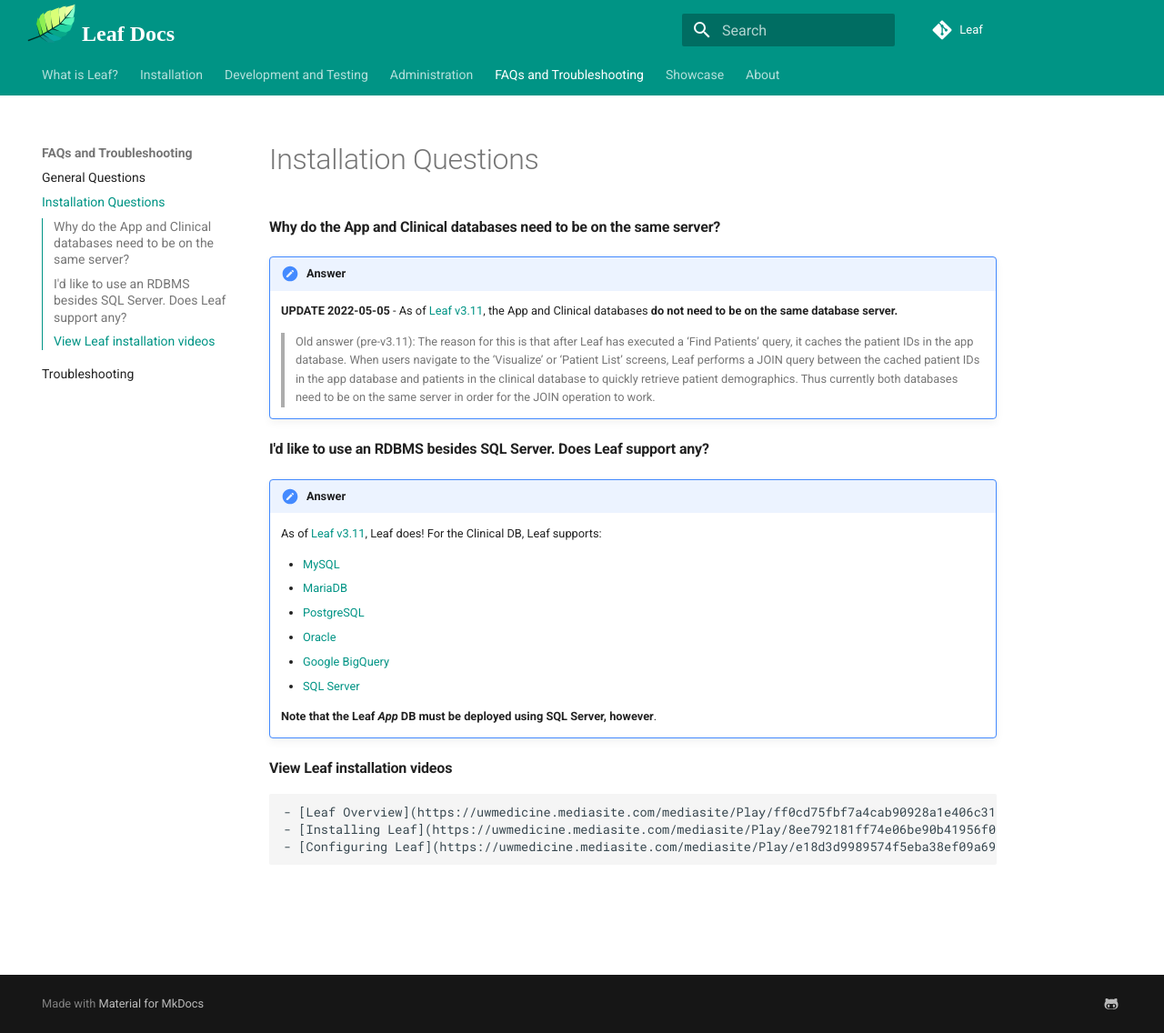
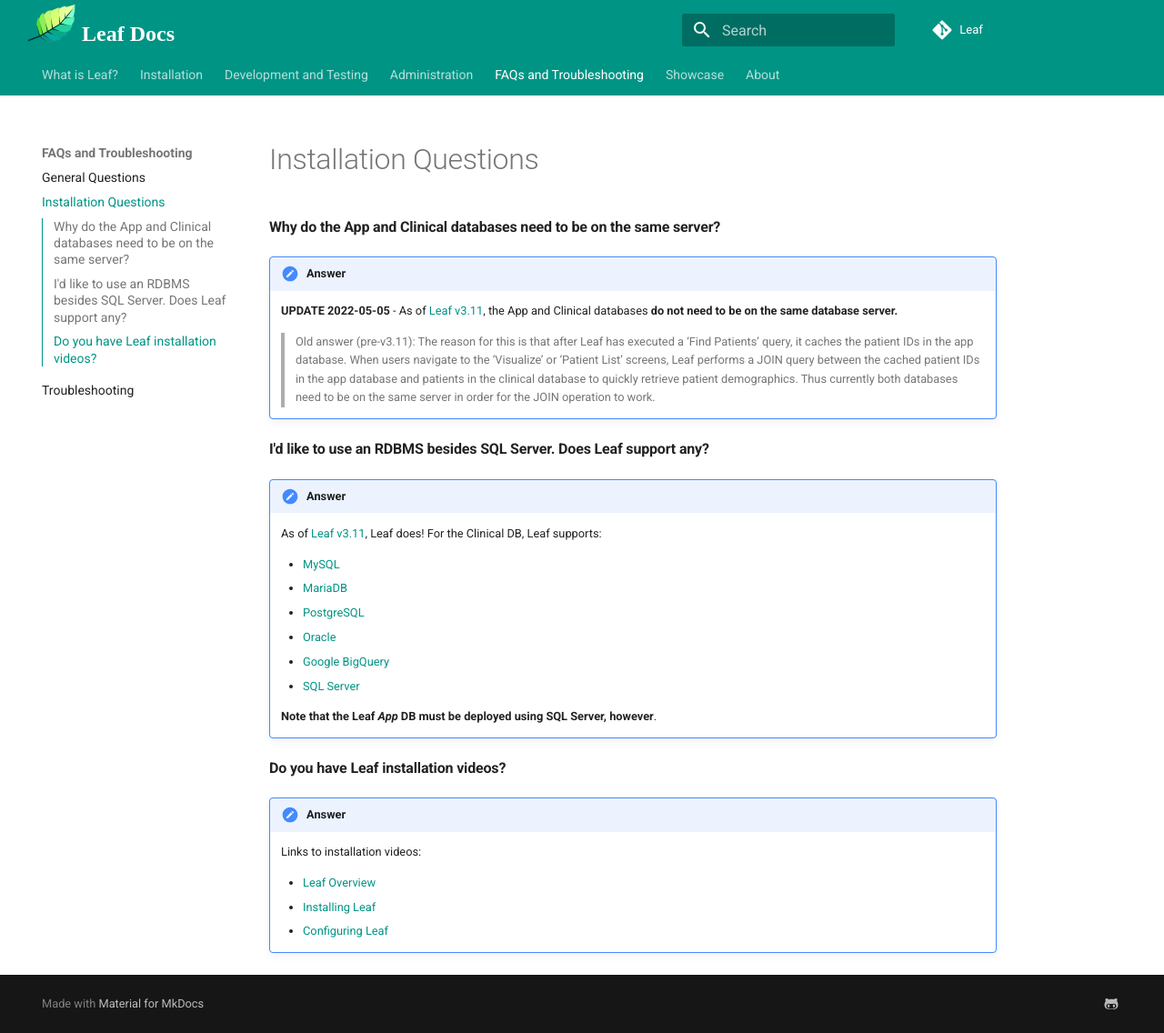
Before and after one commit to uwrit/leaf-docs, an MkDocs documentation site: the page built from docs/faqs_and_troubleshooting/installation_questions.md, in a window 1280 px wide and 1136 px high. Shown: the whole window at 91% size. Built offline with MkDocs 1.6.1 and Material for MkDocs 9.7.7, drawn with Linux system fonts in a browser that asks for light colours; comment, search, counter and statistics services are not loaded.

Commit message:
Update installation_questions.md
Formatting of video links

```diff
--- a/docs/faqs_and_troubleshooting/installation_questions.md
+++ b/docs/faqs_and_troubleshooting/installation_questions.md
@@ -18,7 +18,9 @@
 
     **Note that the Leaf *App* DB must be deployed using SQL Server, however**.
 
-#### View Leaf installation videos
+#### Do you have Leaf installation videos?
+!!! tldr "Answer"
+      Links to installation videos:
 
     - [Leaf Overview](https://uwmedicine.mediasite.com/mediasite/Play/ff0cd75fbf7a4cab90928a1e406c31b11d)
     - [Installing Leaf](https://uwmedicine.mediasite.com/mediasite/Play/8ee792181ff74e06be90b41956f0aaa41d)
```
